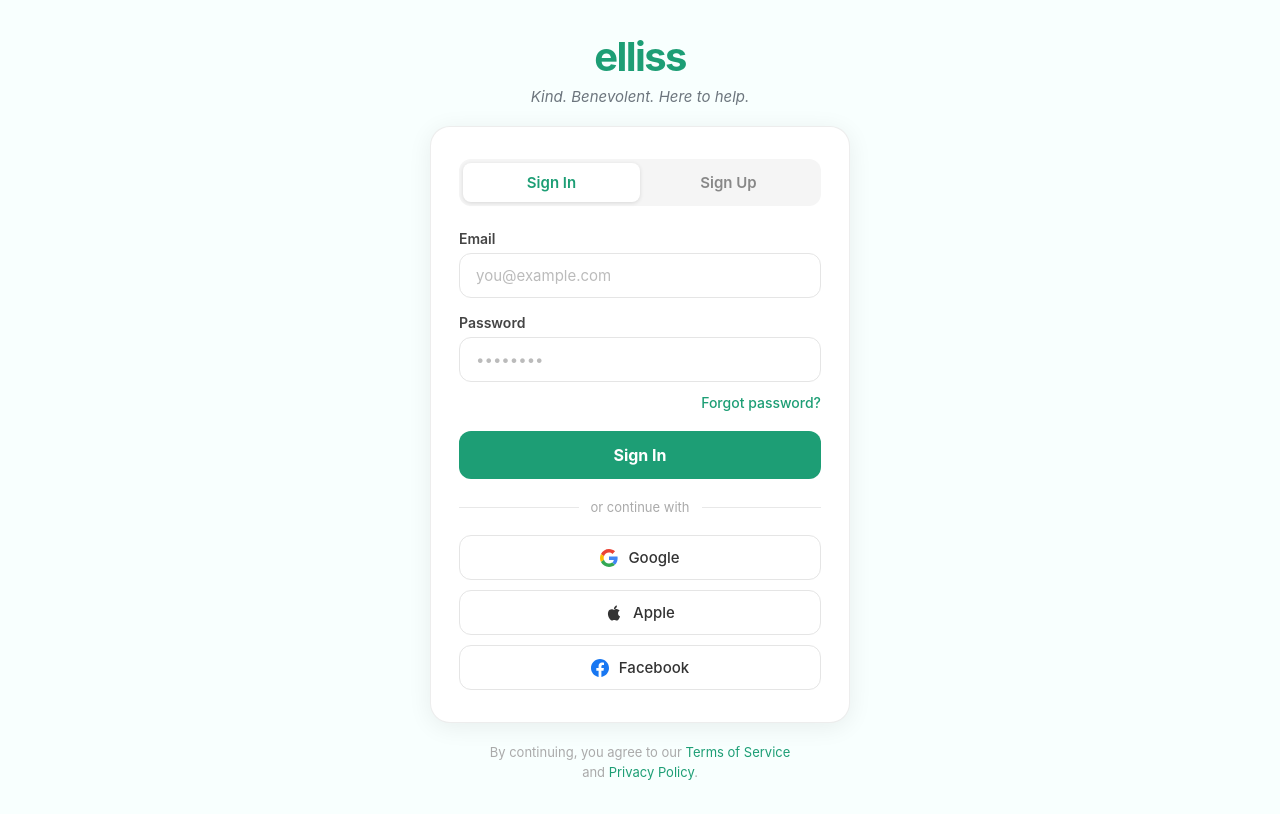
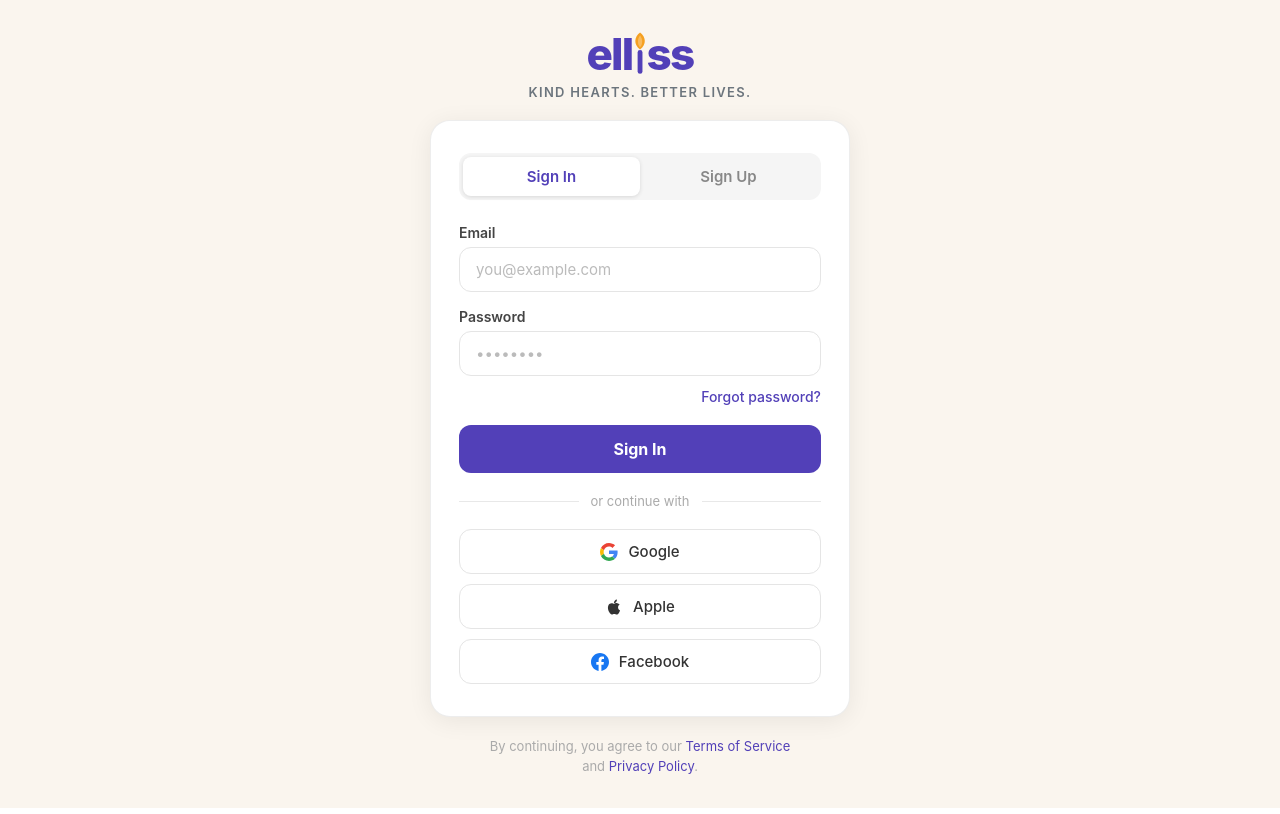
Before and after one commit to pjschaum/elliss, a React (Vite) app: page / in a window 1280 px wide. Built offline with nearby package versions, Linux system fonts and the light colour scheme.

Commit message:
Branding 1

```diff
--- a/index.html
+++ b/index.html
@@ -3,8 +3,8 @@
   <head>
     <meta charset="UTF-8" />
     <meta name="viewport" content="width=device-width, initial-scale=1.0" />
-    <meta name="theme-color" content="#1D9E75" />
-    <meta name="description" content="Elliss — Kind. Benevolent. Here to help." />
+    <meta name="theme-color" content="#5240B8" />
+    <meta name="description" content="Elliss — Kind Hearts. Better Lives." />
     <meta name="apple-mobile-web-app-capable" content="yes" />
     <meta name="apple-mobile-web-app-status-bar-style" content="default" />
     <meta name="apple-mobile-web-app-title" content="Elliss" />
--- /dev/null
+++ b/src/components/EllissLogo.jsx
@@ -0,0 +1,96 @@
+/**
+ * EllissLogo
+ * Renders "ell[torch]ss" — the "i" is replaced by a flame/torch,
+ * per the Elliss brand identity guide ("The torch is you.").
+ *
+ * Props:
+ *   size      — font size in px (default 48)
+ *   purple    — stem / text color (defaults to brand purple)
+ *   flame     — flame color (defaults to brand gold)
+ *   className — optional wrapper class
+ */
+export default function EllissLogo({
+  size = 48,
+  purple = 'var(--brand-purple)',
+  flame = 'var(--brand-flame)',
+  className = '',
+}) {
+  const textStyle = {
+    fontSize: size,
+    fontWeight: 800,
+    letterSpacing: '-0.04em',
+    color: purple,
+    lineHeight: 1,
+    fontFamily: 'inherit',
+  }
+
+  return (
+    <span
+      className={className}
+      style={{ display: 'inline-flex', alignItems: 'flex-start' }}
+      aria-label="elliss"
+    >
+      <span style={textStyle}>ell</span>
+      <TorchI height={size} stemColor={purple} flameColor={flame} />
+      <span style={textStyle}>ss</span>
+    </span>
+  )
+}
+
+/** The torch that stands in for the letter "i" */
+function TorchI({ height, stemColor, flameColor }) {
+  // All measurements scale with font height
+  const totalW   = height * 0.32
+  const flameH   = height * 0.40
+  const stemH    = height * 0.54
+  const stemW    = height * 0.11
+  const cx       = totalW / 2
+  const stemX    = cx - stemW / 2
+  const stemY    = flameH + height * 0.01
+
+  // Cubic-bezier teardrop flame (pointy at top, round at bottom)
+  const flamePath = [
+    `M ${cx} ${height * 0.01}`,
+    `C ${cx - totalW * 0.42} ${flameH * 0.28},`,
+    `  ${cx - totalW * 0.48} ${flameH * 0.68},`,
+    `  ${cx} ${flameH}`,
+    `C ${cx + totalW * 0.48} ${flameH * 0.68},`,
+    `  ${cx + totalW * 0.42} ${flameH * 0.28},`,
+    `  ${cx} ${height * 0.01} Z`,
+  ].join(' ')
+
+  // Inner highlight (makes the flame look lit)
+  const highlightPath = [
+    `M ${cx} ${flameH * 0.18}`,
+    `C ${cx - totalW * 0.22} ${flameH * 0.42},`,
+    `  ${cx - totalW * 0.18} ${flameH * 0.72},`,
+    `  ${cx} ${flameH * 0.86}`,
+    `C ${cx + totalW * 0.18} ${flameH * 0.72},`,
+    `  ${cx + totalW * 0.22} ${flameH * 0.42},`,
+    `  ${cx} ${flameH * 0.18} Z`,
+  ].join(' ')
+
+  return (
+    <svg
+      width={totalW}
+      height={height}
+      viewBox={`0 0 ${totalW} ${height}`}
+      style={{ display: 'inline', verticalAlign: 'top', flexShrink: 0 }}
+      aria-hidden="true"
+    >
+      {/* Flame body */}
+      <path d={flamePath} fill={flameColor} />
+      {/* Inner highlight */}
+      <path d={highlightPath} fill="rgba(255,255,255,0.28)" />
+      {/* Torch stem */}
+      <rect
+        x={stemX}
+        y={stemY}
+        width={stemW}
+        height={stemH}
+        rx={stemW / 2}
+        fill={stemColor}
+      />
+    </svg>
+  )
+}
--- a/src/pages/Auth.jsx
+++ b/src/pages/Auth.jsx
@@ -1,6 +1,7 @@
 import { useState } from 'react'
 import { useNavigate } from 'react-router-dom'
 import s from './Auth.module.css'
+import EllissLogo from '../components/EllissLogo'
 
 export default function Auth() {
   const navigate = useNavigate()
@@ -19,8 +20,8 @@
   return (
     <div className={s.page}>
       <div className={s.top}>
-        <div className={s.wordmark}>elliss</div>
-        <p className={s.tagline}>Kind. Benevolent. Here to help.</p>
+        <EllissLogo size={44} />
+        <p className={s.tagline}>Kind Hearts. Better Lives.</p>
       </div>
 
       <div className={s.card}>
--- a/src/pages/Auth.module.css
+++ b/src/pages/Auth.module.css
@@ -4,7 +4,7 @@
   flex-direction: column;
   align-items: center;
   justify-content: center;
-  background: #f8fffe;
+  background: var(--brand-cream);
   padding: 2rem 1.5rem;
   gap: 1.25rem;
 }
@@ -12,20 +12,18 @@
 /* ── Logo + tagline ── */
 .top {
   text-align: center;
-}
-
-.wordmark {
-  font-size: 2.5rem;
-  font-weight: 700;
-  letter-spacing: -0.04em;
-  color: var(--teal);
+  display: flex;
+  flex-direction: column;
+  align-items: center;
 }
 
 .tagline {
-  margin-top: 0.375rem;
-  font-size: 0.9375rem;
+  margin-top: 0.5rem;
+  font-size: 0.8125rem;
   color: var(--gray-600);
-  font-style: italic;
+  font-weight: 600;
+  letter-spacing: 0.1em;
+  text-transform: uppercase;
 }
 
 /* ── Card ── */
@@ -64,7 +62,7 @@
 
 .modeTabActive {
   background: white;
-  color: var(--teal);
+  color: var(--brand-purple);
   box-shadow: 0 1px 4px rgba(0, 0, 0, 0.12);
 }
 
@@ -110,7 +108,7 @@
 
 .forgot {
   font-size: 0.875rem;
-  color: var(--teal);
+  color: var(--brand-purple);
   font-weight: 500;
   cursor: pointer;
   text-align: right;
@@ -122,7 +120,7 @@
 }
 
 .primaryBtn {
-  background: var(--teal);
+  background: var(--brand-purple);
   color: white;
   border: none;
   border-radius: 0.75rem;
@@ -136,7 +134,7 @@
 }
 
 .primaryBtn:hover {
-  background: var(--teal-dark);
+  background: var(--brand-dark);
 }
 
 /* ── Divider ── */
@@ -198,7 +196,7 @@
 }
 
 .link {
-  color: var(--teal);
+  color: var(--brand-purple);
   cursor: pointer;
 }
 
--- a/src/pages/Home.jsx
+++ b/src/pages/Home.jsx
@@ -1,5 +1,6 @@
 import { useNavigate } from 'react-router-dom'
 import styles from './Home.module.css'
+import EllissLogo from '../components/EllissLogo'
 
 export default function Home() {
   const navigate = useNavigate()
@@ -7,8 +8,8 @@
   return (
     <div className={styles.page}>
       <header className={styles.header}>
-        <div className={styles.wordmark}>elliss</div>
-        <p className={styles.tagline}>Kind. Benevolent. Here to help.</p>
+        <EllissLogo size={48} />
+        <p className={styles.tagline}>Kind Hearts. Better Lives.</p>
       </header>
 
       <main className={styles.main}>
@@ -42,7 +43,7 @@
       </main>
 
       <footer className={styles.footer}>
-        <p>elliss.app &middot; Built with purpose</p>
+        <p>elliss.app &middot; Kind Hearts. Better Lives.</p>
       </footer>
     </div>
   )
--- a/src/pages/Home.module.css
+++ b/src/pages/Home.module.css
@@ -2,26 +2,24 @@
   min-height: 100vh;
   display: flex;
   flex-direction: column;
-  background: #f8fffe;
+  background: var(--brand-cream);
 }
 
 .header {
   text-align: center;
   padding: 3rem 1.5rem 1.5rem;
-}
-
-.wordmark {
-  font-size: 2.75rem;
-  font-weight: 700;
-  letter-spacing: -0.04em;
-  color: var(--teal);
+  display: flex;
+  flex-direction: column;
+  align-items: center;
 }
 
 .tagline {
-  margin-top: 0.5rem;
-  font-size: 1rem;
+  margin-top: 0.625rem;
+  font-size: 0.8125rem;
   color: var(--gray-600);
-  font-style: italic;
+  font-weight: 600;
+  letter-spacing: 0.1em;
+  text-transform: uppercase;
 }
 
 .main {
@@ -29,7 +27,7 @@
   display: flex;
   flex-direction: column;
   align-items: center;
-  padding: 1rem 1.5rem 2rem;
+  padding: 1.5rem 1.5rem 2rem;
 }
 
 .prompt {
@@ -60,7 +58,7 @@
 
 .card:hover {
   transform: translateY(-5px);
-  box-shadow: 0 20px 48px rgba(0, 0, 0, 0.14);
+  box-shadow: 0 20px 48px rgba(0, 0, 0, 0.18);
 }
 
 .card:active {
@@ -73,7 +71,7 @@
 }
 
 .cardHelp {
-  background: var(--purple);
+  background: var(--brand-purple);
   color: white;
 }
 
@@ -113,10 +111,6 @@
     flex-direction: column;
   }
 
-  .wordmark {
-    font-size: 2.25rem;
-  }
-
   .header {
     padding-top: 2rem;
   }
--- a/src/styles/global.css
+++ b/src/styles/global.css
@@ -5,19 +5,35 @@
 }
 
 :root {
-  --teal: #1D9E75;
-  --teal-dark: #085041;
-  --teal-light: #E1F5EE;
-  --purple: #534AB7;
-  --purple-dark: #3C3489;
-  --purple-light: #EEEDFE;
+  /* ── Elliss brand palette (from brand identity guide) ── */
+  --brand-dark:   #1B0C42;   /* Darkest navy — backgrounds, deep contrast */
+  --brand-purple: #5240B8;   /* Primary brand purple */
+  --brand-mid:    #7B66CC;   /* Medium purple — secondary UI */
+  --brand-soft:   #A898DC;   /* Soft lavender — borders, subtle accents */
+  --brand-grape:  #872280;   /* Grape / magenta — accent */
+  --brand-peach:  #E8906A;   /* Warm peach — warm accent */
+  --brand-cream:  #FAF5EE;   /* Warm cream — light backgrounds */
+  --brand-flame:  #F5A020;   /* Torch flame gold */
+  --brand-light:  #EDE8FF;   /* Light purple tint — card backgrounds */
+
+  /* ── Functional interface colors ── */
+  --teal:         #1D9E75;   /* Give / volunteer interface */
+  --teal-dark:    #085041;
+  --teal-light:   #E1F5EE;
+  --purple:       #5240B8;   /* Help interface — now matches brand purple */
+  --purple-dark:  #1B0C42;
+  --purple-light: #EDE8FF;
+
+  /* ── Neutrals ── */
   --gray-100: #f8f9fa;
   --gray-200: #e9ecef;
   --gray-600: #6c757d;
   --gray-800: #343a40;
   --gray-900: #212529;
-  --white: #ffffff;
-  --font: -apple-system, BlinkMacSystemFont, 'Segoe UI', Roboto, sans-serif;
+  --white:    #ffffff;
+
+  /* ── Typography & layout ── */
+  --font:   -apple-system, BlinkMacSystemFont, 'Segoe UI', Roboto, sans-serif;
   --radius: 1.25rem;
 }
 
```
Also changed, not shown: public/favicon.svg, public/manifest.json.
